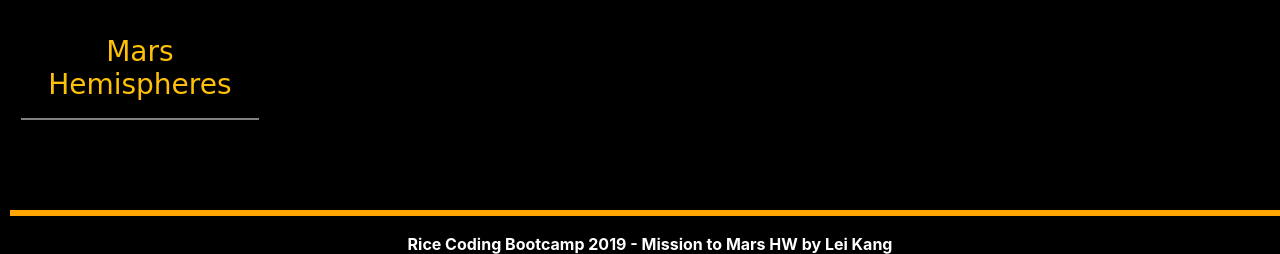
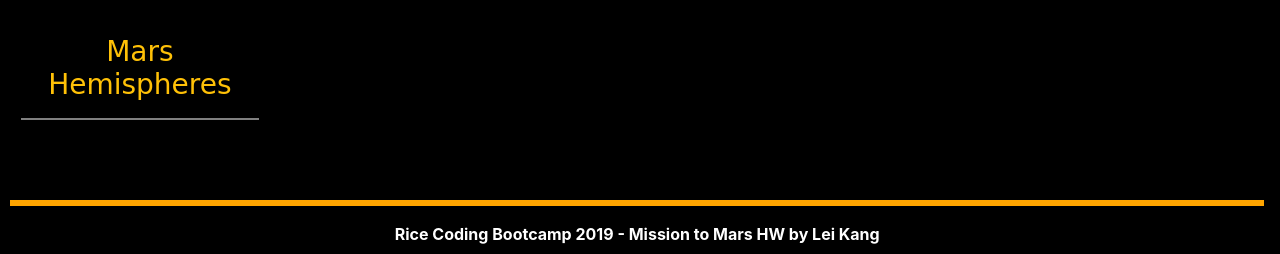
Before and after one commit to koudash/Ares, a Flask app: template templates/index.html in a window 1280 px wide. Shown: the part 655-909 px from the top of the page. Run offline with Flask 2, Linux system fonts and the light colour scheme; the template is opened without the code that fills it, so the values that code supplies are empty; some libraries are stand-ins or nearby versions; some web fonts are replaced.

Commit message:
resize html screenshot

```diff
--- a/static/style_index.css
+++ b/static/style_index.css
@@ -17,16 +17,16 @@ html, body {
 /* |||pg-lyt-body||| */
 #pg-lyt-body {
     padding: 10px;
-    padding-bottom: 60px;
+    padding-bottom: 70px;
 
 }
 
 /* |||pg-lyt-footer||| */
 #pg-lyt-footer {
     position: absolute;
-    width: 100%;
+    width: 98%;
     bottom: 0;
-    height: 60px;
+    height: 70px;
     text-align: center;
     color: white;
 }
```
Also changed, not shown: 1 other file.
